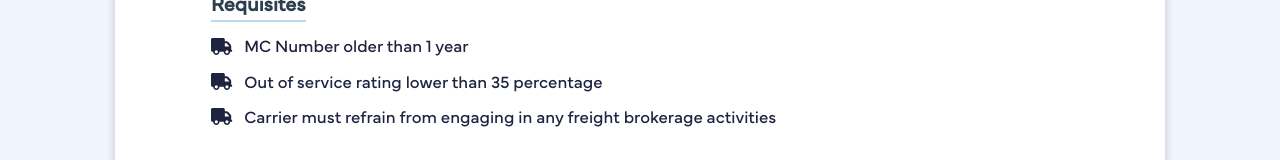
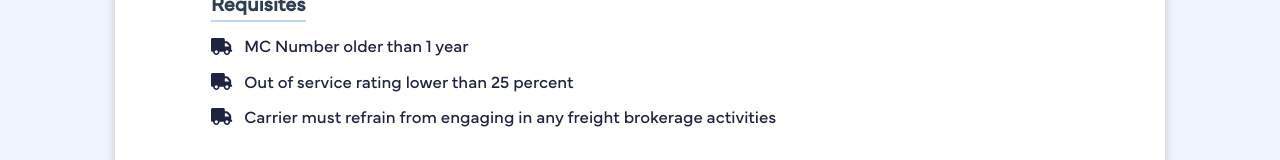
Before and after one commit to PRCodeCraft/dpl-logistics, a Vue app: page /carriers in a window 1280 px wide. Shown: the part 562-722 px from the top of the page. Built offline with nearby package versions, Linux system fonts and the light colour scheme; what vue-sweetalert2 would draw is missing.

Commit message:
fixed services

```diff
--- a/src/views/CarrierView.vue
+++ b/src/views/CarrierView.vue
@@ -27,7 +27,7 @@
             </li>
             <li class="pr-carriers-bullet">
               <FontAwesomeIcon :icon="faTruck" class="mr-3"></FontAwesomeIcon>Out of service rating
-              lower than 35 percentage
+              lower than 25 percent
             </li>
             <li class="pr-carriers-bullet">
               <FontAwesomeIcon :icon="faTruck" class="mr-3"></FontAwesomeIcon>Carrier must refrain
@@ -252,7 +252,7 @@ import carrierPacket from '@/assets/files/carrierPacket.pdf'
   }
   .overlap-box {
     width: 17em;
-    height: 75em;
+    height: 77em;
   }
   .px-24 {
     padding-left: 1rem;
```
